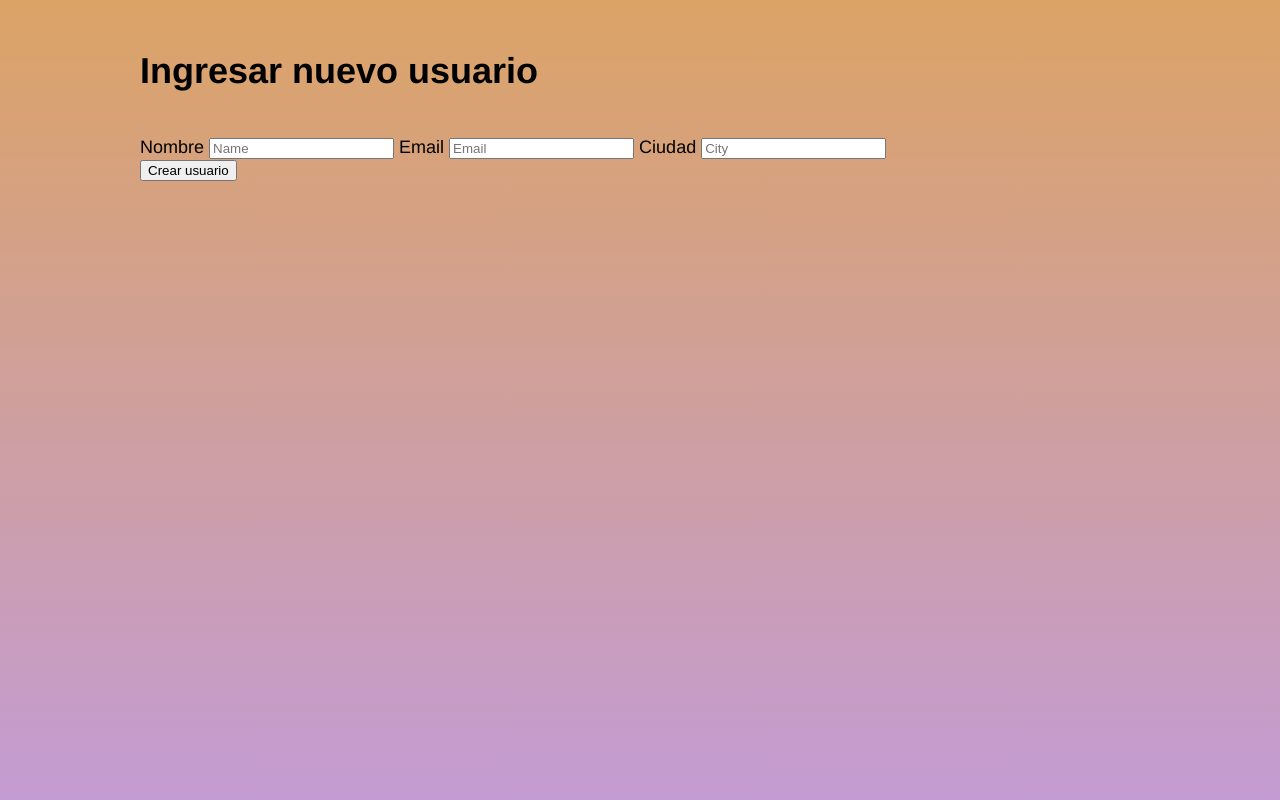
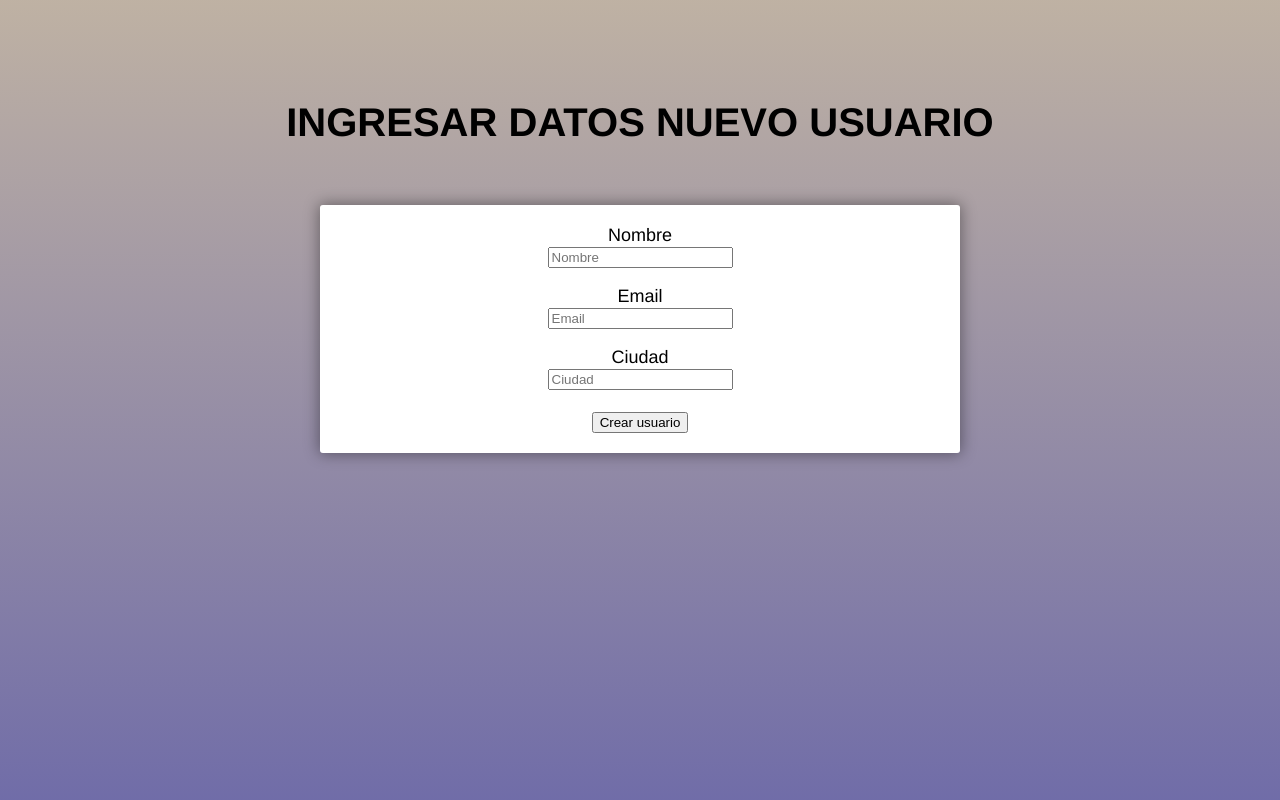
Before and after one commit to jcgonzalezb/user_registration_web_app, a Flask app: page /new_user/ in a window 1280 px wide. Run offline with Flask 2, Linux system fonts and the light colour scheme.

Commit message:
style updated

```diff
--- a/templates/new_user.html
+++ b/templates/new_user.html
@@ -6,15 +6,18 @@
         html {
             height: 100%;
             /*Image only BG fallback*/
-
+            display: flex;
+            justify-content: center;
             /*background = gradient + image pattern combo*/
             background:
-                linear-gradient(rgba(196, 102, 0, 0.6), rgba(155, 89, 182, 0.6));
+                linear-gradient(rgba(148, 126, 102, 0.6), rgba(17, 11, 110, 0.6));
         }
 
         body {
             margin: 0;
             padding: 0;
+            display: flex;
+            justify-content: center;
             font-size: 18px;
             font-family: Circular,"Helvetica Neue",Helvetica,Arial,sans-serif;
             color: #484848;
@@ -26,12 +29,40 @@
             margin-bottom: 30px;
             margin-left: auto;
             margin-right: auto;
+            align-items: center;
         }
 
-        .places h1 {
-        width: 100%;
-        font-size: 30px;
+        /*form styles*/
+        #msform {
+            width: 800px;
+            margin: 50px auto;
+            text-align: center;
+            position: relative;
         }
+        #msform fieldset {
+            background: white;
+            border: 0 none;
+            border-radius: 3px;
+            box-shadow: 0 0 15px 1px rgba(0, 0, 0, 0.4);
+            padding: 20px 30px;
+            box-sizing: border-box;
+            width: 80%;
+            margin: 0 10%;
+            position: relative;
+        }
+
+        /*headings*/
+        .fs-title {
+            font-size: 40px;
+            text-transform: uppercase;
+            color: #000000;
+            text-align: center;
+            margin-bottom: 60px;
+        }
+
+
+
+
 
     </style>
 
@@ -44,22 +75,23 @@
     <div class="container">
         <form method="POST" class="form-register" style="color:black" id="msform">
             {{ form.hidden_tag() }}
-            <h1 class="h3 mb-3 font-weight-normal">
-                Ingresar nuevo usuario
+            <h1 class="fs-title">
+                Ingresar datos nuevo usuario
             </h1>
+            <p></p>
+            <fieldset>
+            {{ form.name.label() }}<br>
+            {{ form.name(class="form-control", placeholder="Nombre") }}</br>
+            <p></p>
+            {{ form.email.label() }}<br>
+            {{ form.email(class="form-control", placeholder="Email") }}</br>
+            <p></p>
+            {{ form.city.label() }}<br>
+            {{ form.city(class="form-control", placeholder="Ciudad") }}</br>
+
             <br>
-            {{ form.name.label() }}
-            {{ form.name(class="form-control", placeholder="Name") }}
-
-            {{ form.email.label() }}
-            {{ form.email(class="form-control", placeholder="Email") }}
-
-            {{ form.city.label() }}
-            {{ form.city(class="form-control", placeholder="City") }}
-            <br>
-
-            {{ form.submit(class="btn btn-lg btn-block btn-primary") }}
-
+            {{ form.submit(class="btn btn-lg btn-block btn-primary") }}</br>
+        </fieldset>
         </form>
     </div>
 </body>
```
